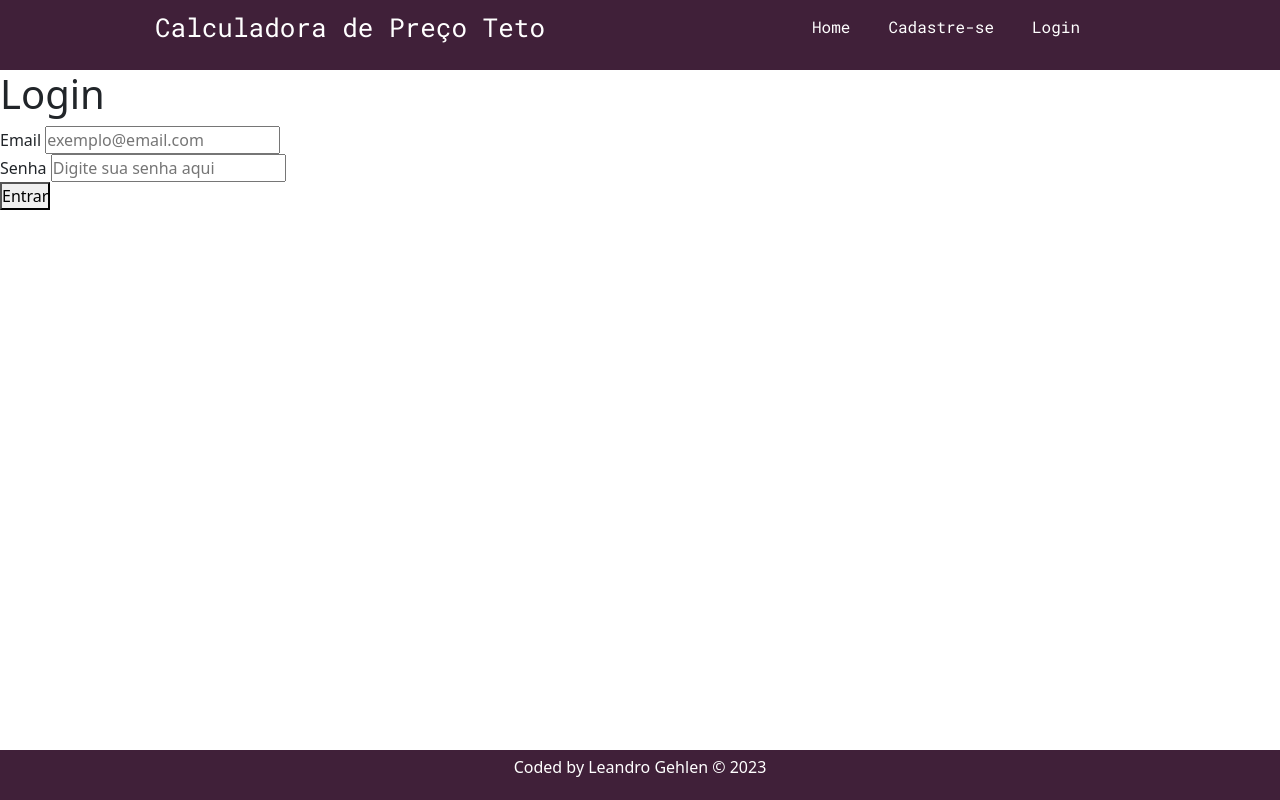
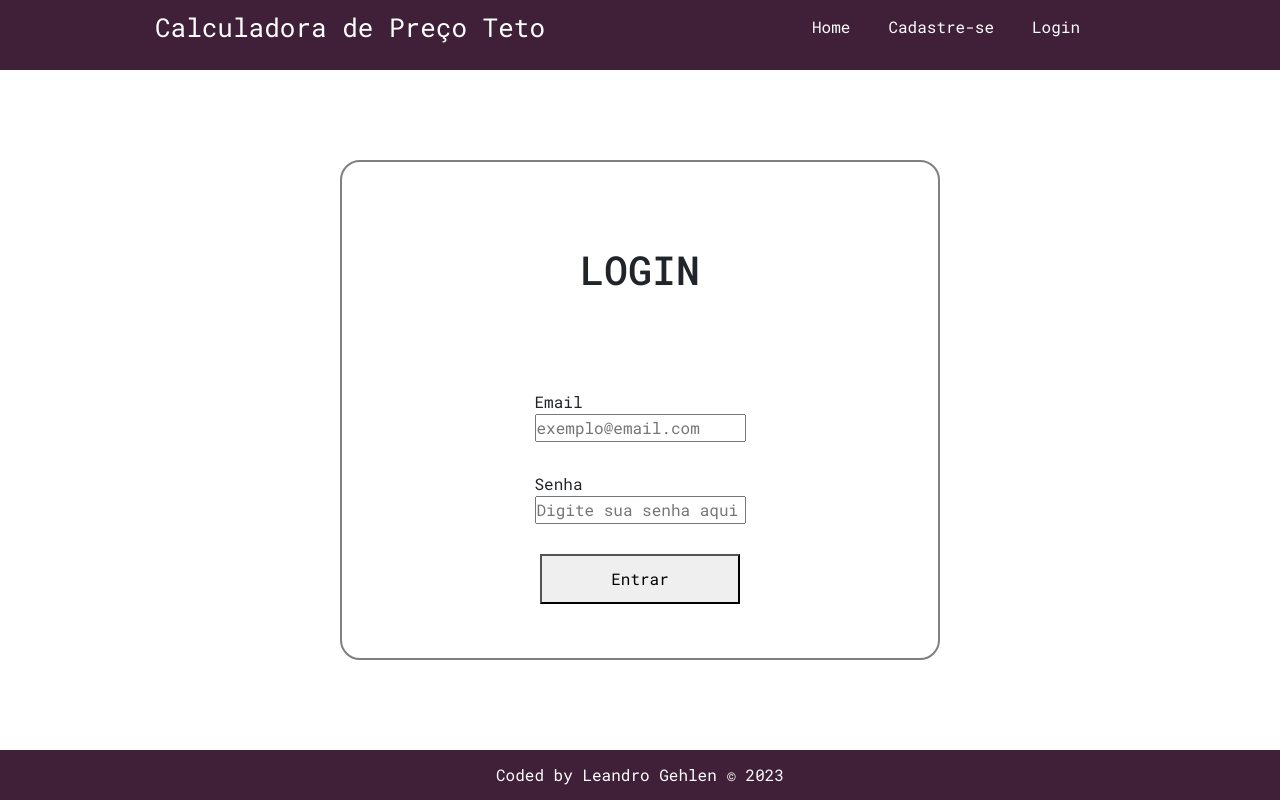
Before and after one commit to Leandro-Gehlen/Preco-Teto-Calc-Desafio-CNI, an Angular app in the folder preco-teto-calc-frontend/: page /login in a window 1280 px wide. Built offline with nearby package versions, Linux system fonts and the light colour scheme.

Commit message:
usuário já consegue se cadastrar , recebe token que é alocano local storage e é direcionado para o dashoboard.

```diff
--- a/preco-teto-calc-frontend/src/app/app-routing.module.ts
+++ b/preco-teto-calc-frontend/src/app/app-routing.module.ts
@@ -4,12 +4,14 @@ import { HomeComponent } from './pages/home/home.component';
 import { LoginComponent } from './pages/login/login.component';
 import { SignupComponent } from './pages/signup/signup.component';
 import { NotfoundComponent } from './pages/notfound/notfound.component';
+import { DashboardComponent } from './pages/dashboard/dashboard.component';
 
 
 const routes: Routes = [
   {path: '', component:HomeComponent},
   {path: 'login', component:LoginComponent},
   {path: 'signup', component: SignupComponent},
+  {path: 'dashboard', component:DashboardComponent},
   {path: '**', component: NotfoundComponent},
 ];
 
--- a/preco-teto-calc-frontend/src/app/app.module.ts
+++ b/preco-teto-calc-frontend/src/app/app.module.ts
@@ -1,6 +1,7 @@
 import { NgModule } from '@angular/core';
 import { BrowserModule } from '@angular/platform-browser';
 import { FormsModule, ReactiveFormsModule } from '@angular/forms';
+import {HttpClientModule} from '@angular/common/http'
 
 
 import { AppRoutingModule } from './app-routing.module';
@@ -14,6 +15,7 @@ import { HomeComponent } from './pages/home/home.component';
 import { NavbarComponent } from './components/navbar/navbar.component';
 import { FooterComponent } from './components/footer/footer.component';
 import { NgbModule } from '@ng-bootstrap/ng-bootstrap';
+import { SharedModule } from './shared/shared.module';
 
 @NgModule({
   declarations: [
@@ -32,6 +34,8 @@ import { NgbModule } from '@ng-bootstrap/ng-bootstrap';
     ReactiveFormsModule,
     AppRoutingModule,
     NgbModule,
+    SharedModule,
+    HttpClientModule,
   ],
   providers: [],
   bootstrap: [AppComponent]
--- a/preco-teto-calc-frontend/src/app/components/footer/footer.component.html
+++ b/preco-teto-calc-frontend/src/app/components/footer/footer.component.html
@@ -1,3 +1,5 @@
 <footer class="footer">
-  <p>Coded by <a href="https://github.com/Leandro-Gehlen" target="_blank">Leandro Gehlen</a> &copy; 2023</p>
+  <div class="container">
+  <span>Coded by <a href="https://github.com/Leandro-Gehlen" target="_blank">Leandro Gehlen</a> &copy; 2023</span>
+</div>
 </footer>
--- a/preco-teto-calc-frontend/src/app/components/footer/footer.component.scss
+++ b/preco-teto-calc-frontend/src/app/components/footer/footer.component.scss
@@ -7,6 +7,15 @@
   justify-content: center;
   align-items: center;
   background-color: #402039;
+
+  .container{
+    display: flex;
+    justify-content: center;
+    align-items: center;
+
+    span{
+
+      font-family: 'Roboto Mono', monospace;
       color:white;
 
       a{
@@ -18,6 +27,6 @@
           cursor: pointer;
         }
       }
-
-
     }
+  }
+}
--- a/preco-teto-calc-frontend/src/app/pages/home/home.component.scss
+++ b/preco-teto-calc-frontend/src/app/pages/home/home.component.scss
@@ -19,7 +19,7 @@
   .title{
 
     padding: 50px;
-    width: 100%;
+    width: 80%;
     height: 400px;
     display: flex;
     flex-direction: column;
@@ -32,7 +32,7 @@
       }
       h2{
         width: 550px;
-        text-align: center;
+        text-align: justify;
       }
   }
     .content{
--- a/preco-teto-calc-frontend/src/app/pages/login/login.component.html
+++ b/preco-teto-calc-frontend/src/app/pages/login/login.component.html
@@ -1,23 +1,23 @@
 <app-navbar></app-navbar>
 <main class="main">
-  <h1>Login</h1>
-  <form [formGroup]="loginForm" (ngSubmit)="onSubmit()" class="form">
-    <div class="field">
-      <label class="label">
-        Email
-        <input class="input" type="email" placeholder="exemplo@email.com" formControlName="email">
-      </label>
+  <div class="container">
+    <div class="title">
+      <h1>Login</h1>
     </div>
-    <div>
-      <label>
-        Senha
-        <input type="password" placeholder="Digite sua senha aqui" formControlName="password">
-      </label>
-    </div>
-    <div>
-      <button type="submit">Entrar</button>
-    </div>
-  </form>
+    <form class="form-container" [formGroup]="loginForm" (ngSubmit)="onSubmit()" >
+      <div class="input-container" >
+        <label for="email">Email</label>
+        <input type="email" name="email" id="email" placeholder="exemplo@email.com" formControlName="email">
+      </div>
+      <div class="input-container">
+        <label for="password">Senha</label>
+        <input type="password" name="password" id="password" placeholder="Digite sua senha aqui" formControlName="password">
+      </div>
 
+        <button type="submit">Entrar</button>
+
+
+    </form>
+  </div>
 </main>
 <app-footer></app-footer>
--- a/preco-teto-calc-frontend/src/app/pages/login/login.component.scss
+++ b/preco-teto-calc-frontend/src/app/pages/login/login.component.scss
@@ -7,4 +7,51 @@
 
 .main{
   flex:1;
+  display: flex;
+  justify-content: center;
+  align-items: center;
+  font-family: 'Roboto Mono', monospace;
+
+  .container{
+    display: flex;
+    flex-direction: column;
+    justify-content: space-around;
+    align-items: center;
+    width: 600px;
+    height: 500px;
+    border: 2px solid gray;
+    border-radius: 20px;
+
+    .title{
+      margin-top: 50px;
+      display: flex;
+      justify-content: center;
+      align-items: center;
+      text-transform: uppercase;
+
+    }
+
+    .form-container{
+      width: 100%;
+      padding: 20px;
+      display: flex;
+      flex-direction: column;
+      justify-content: center;
+      align-items: center;
+      gap:30px;
+
+      .input-container{
+        display: flex;
+        flex-direction: column;
+      }
+
+      button{
+        width: 200px;
+        height: 50px;
+
+      }
+
+    }
+  }
+
 }
--- a/preco-teto-calc-frontend/src/app/pages/signup/signup.component.html
+++ b/preco-teto-calc-frontend/src/app/pages/signup/signup.component.html
@@ -1,8 +1,31 @@
 <app-navbar></app-navbar>
 <main class="main">
-  <button routerLink="/">Voltar para Home</button>
-  <button routerLink="/login">Cadastre-se</button>
+  <div class="container">
+    <div class="title">
+      <h1>Cadastro</h1>
+    </div>
+    <form class="form-container" [formGroup]="signUpForm" (ngSubmit)="onSubmit()" >
+      <div class="input-container" >
+        <label for="name">Nome</label>
+        <input type="text" name="name" id="name" placeholder="Digite seu nome" formControlName="firstName">
+      </div>
+      <div class="input-container" >
+        <label for="surname">Sobrenome</label>
+        <input type="text" name="surname" id="surname" placeholder="Digite seu sobrenome" formControlName="lastName">
+      </div>
+      <div class="input-container" >
+        <label for="email">Email</label>
+        <input type="email" name="email" id="email" placeholder="exemplo@email.com" formControlName="email">
+      </div>
+      <div class="input-container">
+        <label for="password">Senha</label>
+        <input type="password" name="password" id="password" placeholder="Digite sua senha aqui" formControlName="password">
+      </div>
 
-  <h1>Cadastro</h1>
-  </main>
-  <app-footer></app-footer>
+        <button type="submit">Entrar</button>
+
+
+    </form>
+  </div>
+</main>
+<app-footer></app-footer>
--- a/preco-teto-calc-frontend/src/app/pages/signup/signup.component.scss
+++ b/preco-teto-calc-frontend/src/app/pages/signup/signup.component.scss
@@ -7,4 +7,51 @@
 
 .main{
   flex:1;
+  display: flex;
+  justify-content: center;
+  align-items: center;
+  font-family: 'Roboto Mono', monospace;
+
+  .container{
+    display: flex;
+    flex-direction: column;
+    justify-content: space-around;
+    align-items: center;
+    width: 600px;
+    height: 500px;
+    border: 2px solid gray;
+    border-radius: 20px;
+
+    .title{
+      margin-top: 50px;
+      display: flex;
+      justify-content: center;
+      align-items: center;
+      text-transform: uppercase;
+
+    }
+
+    .form-container{
+      width: 100%;
+      padding: 20px;
+      display: flex;
+      flex-direction: column;
+      justify-content: center;
+      align-items: center;
+      gap:20px;
+
+      .input-container{
+        display: flex;
+        flex-direction: column;
+      }
+
+      button{
+        width: 200px;
+        height: 50px;
+
+      }
+
+    }
+  }
+
 }
--- a/preco-teto-calc-frontend/src/app/pages/signup/signup.component.ts
+++ b/preco-teto-calc-frontend/src/app/pages/signup/signup.component.ts
@@ -1,4 +1,7 @@
 import { Component } from '@angular/core';
+import { FormBuilder } from '@angular/forms';
+import { Router } from '@angular/router';
+import { AuthService } from 'src/app/shared/auth/auth.service';
 
 @Component({
   selector: 'app-signup',
@@ -7,4 +10,28 @@ import { Component } from '@angular/core';
 })
 export class SignupComponent {
 
+  signUpForm = this.fb.group({
+    firstName:'',
+    lastName:'',
+    email:'',
+    password:'',
+  })
+  constructor(private fb:FormBuilder, private authService:AuthService,
+    private router: Router){}
+
+  onSubmit(){
+    this.authService.signUp(this.signUpForm.value).subscribe({
+      next: (res: any)=> {
+        console.log(res)
+        localStorage.setItem('token', res.data.access_token)
+        this.router.navigate(['/dashboard'])
+
+      },
+      error: err=> {
+        console.log(err)
+        this.router.navigate(['/signup'])
+    }
+    })
+    this.signUpForm.reset()
+  }
 }
--- /dev/null
+++ b/preco-teto-calc-frontend/src/app/shared/auth/auth.service.ts
@@ -0,0 +1,16 @@
+import { HttpClient } from '@angular/common/http';
+import { Injectable } from '@angular/core';
+import { take } from 'rxjs';
+
+@Injectable({
+  providedIn: 'root'
+})
+export class AuthService {
+
+  private _signUpUrl = "http://localhost:3000/users/create"
+  constructor(private http: HttpClient) { }
+
+  signUp(user: any){
+    return this.http.post(this._signUpUrl, user).pipe(take(1))
+  }
+}
```
Also changed, not shown: preco-teto-calc-frontend/src/app/shared/shared.module.ts (added, +14 -0 lines), 1 other file (tests, documents, lock files or other folders). Lines whose indentation alone changed are shown as unchanged.
